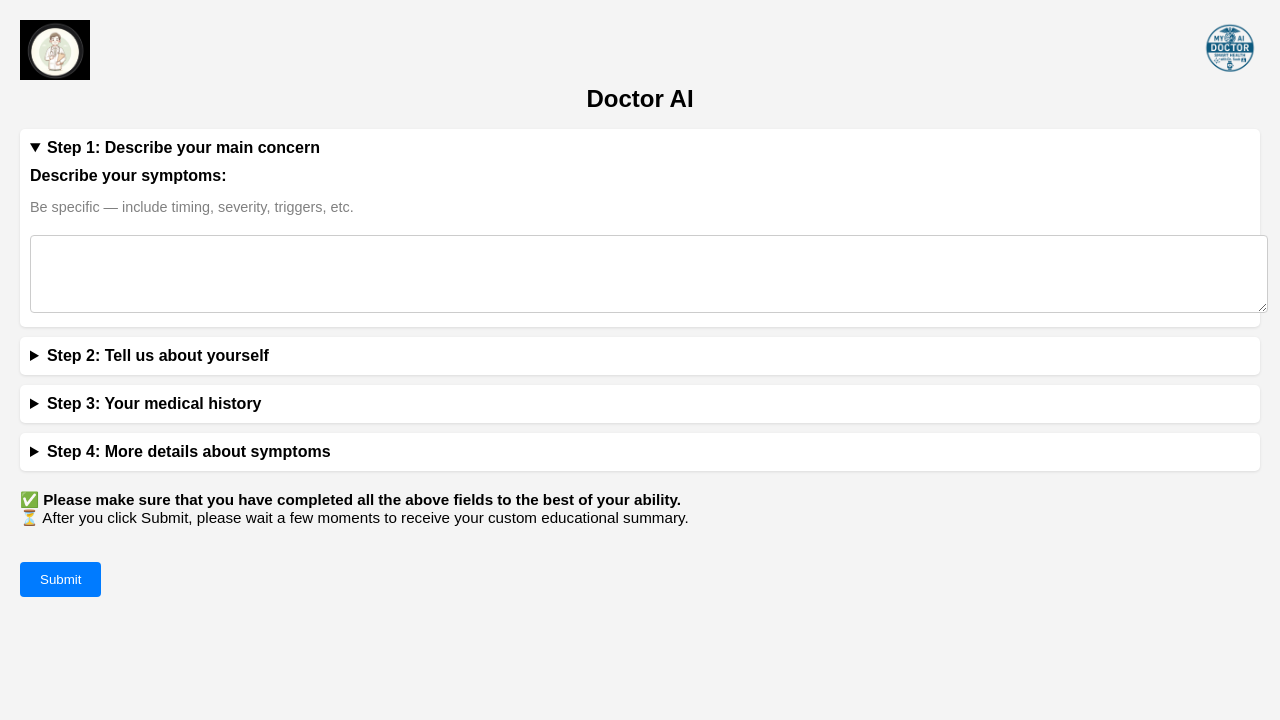
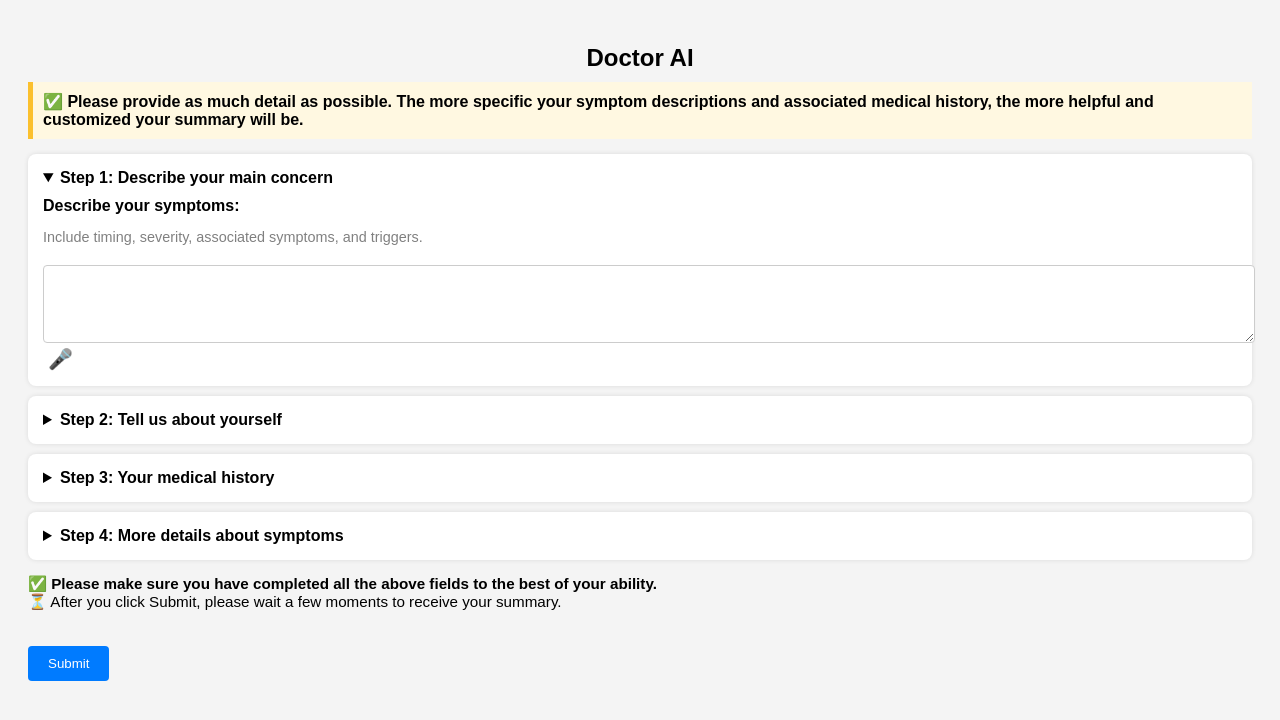
Before and after one commit to Asaabmd/doctor-ai, a Flask app: page / in a window 1280 px wide. Shown: the top 720 px of the page. Run offline with Flask 3, Linux system fonts and the light colour scheme.

Commit message:
Improved instructions, restored mic, delayed follow-up, and user guidance

```diff
--- a/templates/index.html
+++ b/templates/index.html
@@ -1,39 +1,29 @@
 <!DOCTYPE html>
 <html lang="en">
 <head>
-    <meta charset="UTF-8">
-    <meta name="viewport" content="width=device-width, initial-scale=1.0">
+  <meta charset="UTF-8" />
+  <meta name="viewport" content="width=device-width, initial-scale=1.0"/>
   <title>Doctor AI</title>
   <style>
     body {
       font-family: Arial, sans-serif;
       background-color: #f4f4f4;
-            margin: 0;
       padding: 20px;
-        }
-        .header {
-            display: flex;
-            justify-content: space-between;
-            align-items: center;
-        }
-        .header img {
-            height: 60px;
     }
     h1 {
       text-align: center;
-            margin-top: 5px;
       font-size: 24px;
+      margin-bottom: 10px;
     }
     details {
       background-color: white;
-            margin: 10px 0;
-            border-radius: 5px;
-            box-shadow: 0 1px 3px rgba(0,0,0,0.1);
-            padding: 10px;
+      border-radius: 8px;
+      padding: 15px;
+      margin-bottom: 10px;
+      box-shadow: 0 0 5px rgba(0,0,0,0.1);
     }
     summary {
       font-weight: bold;
-            font-size: 16px;
       cursor: pointer;
     }
     label {
@@ -50,6 +40,11 @@
       border-radius: 4px;
       border: 1px solid #ccc;
     }
+    .mic-button {
+      font-size: 20px;
+      cursor: pointer;
+      margin-left: 5px;
+    }
     button {
       margin-top: 20px;
       padding: 10px 20px;
@@ -62,126 +57,139 @@
     button:hover {
       background-color: #0056b3;
     }
-        .response {
-            margin-top: 20px;
-            background-color: #e9f5ff;
-            padding: 15px;
-            border-left: 4px solid #007bff;
-            white-space: pre-line;
+    .modal {
+      display: none;
+      position: fixed;
+      top: 0; left: 0;
+      width: 100%; height: 100%;
+      background-color: rgba(0, 0, 0, 0.6);
+      justify-content: center;
+      align-items: center;
     }
-        .mic {
-            font-size: 20px;
+    .modal-content {
+      background: white;
+      padding: 20px;
+      border-radius: 10px;
+      max-width: 600px;
+      max-height: 80%;
+      overflow-y: auto;
+    }
+    .close {
+      float: right;
+      font-size: 1.5rem;
       cursor: pointer;
-            margin-left: 5px;
+    }
+    .guidance {
+      background: #fff8e1;
+      padding: 10px;
+      margin-bottom: 15px;
+      border-left: 5px solid #fbc02d;
+      font-size: 1em;
+      font-weight: bold;
     }
   </style>
 </head>
 <body>
-    <div class="header">
-        <img src="{{ url_for('static', filename='doctor.jpeg') }}" alt="Doctor Image">
-        <img src="{{ url_for('static', filename='logo.png') }}" alt="Logo">
+  <h1>Doctor AI</h1>
+
+  <div class="guidance">
+    ✅ Please provide as much detail as possible. The more specific your symptom descriptions and associated medical history, the more helpful and customized your summary will be.
   </div>
-
-    <h1>Doctor AI</h1>
 
   <form method="POST">
     <details open>
       <summary>Step 1: Describe your main concern</summary>
       <label for="symptoms">Describe your symptoms:</label>
-            <p style="font-size: 0.9em; color: gray;">Be specific — include timing, severity, triggers, etc.</p>
-            <textarea name="symptoms" rows="4" required></textarea>
+      <p style="font-size: 0.9em; color: gray;">Include timing, severity, associated symptoms, and triggers.</p>
+      <textarea name="symptoms" id="symptoms" rows="4" required></textarea>
+      <span class="mic-button" onclick="startRecognition('symptoms')">🎤</span>
     </details>
 
     <details>
       <summary>Step 2: Tell us about yourself</summary>
-            <label>Age Range:</label>
-            <input type="text" name="age_range" placeholder="e.g., 30–40">
-            <span class="mic" onclick="startRecognition('age')">🎤</span>
+      <label for="age_range">Age Range:</label>
+      <input type="text" name="age_range" id="age_range" placeholder="e.g., 30–40">
+      <span class="mic-button" onclick="startRecognition('age_range')">🎤</span>
 
-            <label>Sex:</label>
-            <input type="text" name="sex" placeholder="e.g., Male, Female">
-            <span class="mic" onclick="startRecognition('sex')">🎤</span>
+      <label for="sex">Sex:</label>
+      <input type="text" name="sex" id="sex" placeholder="e.g., Male/Female">
+      <span class="mic-button" onclick="startRecognition('sex')">🎤</span>
     </details>
 
     <details>
       <summary>Step 3: Your medical history</summary>
-            <label>Existing Conditions (What are your current medical problems?):</label>
-            <input type="text" name="existing_conditions">
-            <span class="mic" onclick="startRecognition('existing_conditions')">🎤</span>
+      <label for="existing_conditions">Existing Conditions (what are your current medical problems?):</label>
+      <input type="text" name="existing_conditions" id="existing_conditions">
+      <span class="mic-button" onclick="startRecognition('existing_conditions')">🎤</span>
 
-            <label>Allergies:</label>
-            <input type="text" name="allergies">
-            <span class="mic" onclick="startRecognition('allergies')">🎤</span>
+      <label for="allergies">Allergies:</label>
+      <input type="text" name="allergies" id="allergies">
+      <span class="mic-button" onclick="startRecognition('allergies')">🎤</span>
 
-            <label>Medications:</label>
-            <input type="text" name="medications">
-            <span class="mic" onclick="startRecognition('medications')">🎤</span>
+      <label for="medications">Medications (currently taking):</label>
+      <input type="text" name="medications" id="medications">
+      <span class="mic-button" onclick="startRecognition('medications')">🎤</span>
     </details>
 
     <details>
       <summary>Step 4: More details about symptoms</summary>
-            <label>Onset (When did symptoms start?):</label>
-            <input type="text" name="onset">
-            <span class="mic" onclick="startRecognition('onset')">🎤</span>
+      <label for="onset">Onset (When did symptoms start?):</label>
+      <input type="text" name="onset" id="onset">
+      <span class="mic-button" onclick="startRecognition('onset')">🎤</span>
 
-            <label>What makes it better?</label>
-            <input type="text" name="better">
-            <span class="mic" onclick="startRecognition('better')">🎤</span>
+      <label for="better">What makes it better?</label>
+      <input type="text" name="better" id="better">
+      <span class="mic-button" onclick="startRecognition('better')">🎤</span>
 
-            <label>What makes it worse?</label>
-            <input type="text" name="worse">
-            <span class="mic" onclick="startRecognition('worse')">🎤</span>
+      <label for="worse">What makes it worse?</label>
+      <input type="text" name="worse" id="worse">
+      <span class="mic-button" onclick="startRecognition('worse')">🎤</span>
 
-            <label>Severity (1–10 where 10 is most severe):</label>
-            <input type="number" name="severity" min="1" max="10">
-            <span class="mic" onclick="startRecognition('severity')">🎤</span>
+      <label for="severity">Severity (1–10):</label>
+      <input type="number" name="severity" id="severity" min="1" max="10">
+      <span class="mic-button" onclick="startRecognition('severity')">🎤</span>
 
-            <label>Treatments tried (What treatments have you tried?):</label>
-            <input type="text" name="treatments">
-            <span class="mic" onclick="startRecognition('treatments')">🎤</span>
+      <label for="treatments">Treatments tried (e.g., Tylenol, rest):</label>
+      <input type="text" name="treatments" id="treatments">
+      <span class="mic-button" onclick="startRecognition('treatments')">🎤</span>
     </details>
 
-        <p style="margin-top:20px; font-size: 0.95em;">
-            ✅ <strong>Please make sure that you have completed all the above fields to the best of your ability.</strong><br>
-            ⏳ After you click Submit, please wait a few moments to receive your custom educational summary.
+    <p style="margin-top:15px; font-size: 0.95em;">
+      ✅ <strong>Please make sure you have completed all the above fields to the best of your ability.</strong><br>
+      ⏳ After you click Submit, please wait a few moments to receive your summary.
     </p>
 
     <button type="submit">Submit</button>
   </form>
 
   {% if response %}
-    <div class="response">
+  <div class="modal" style="display:flex;">
+    <div class="modal-content">
+      <span class="close" onclick="this.parentElement.parentElement.style.display='none';">&times;</span>
       <h3>Doctor AI Summary:</h3>
       <p>{{ response|safe }}</p>
 
-        <form action="/followup" method="post" style="margin-top:20px;">
+      <form method="POST" action="/followup" style="margin-top: 20px;">
         <label for="followup">Have a follow-up question?</label>
-            <textarea name="followup" rows="3" placeholder="Type your follow-up question here..."></textarea>
+        <textarea name="followup" rows="3" placeholder="Ask for clarification or more info..."></textarea>
         <button type="submit">Submit Follow-up Question</button>
       </form>
+    </div>
   </div>
   {% endif %}
 
   <script>
-        function startRecognition(fieldName) {
+    function startRecognition(fieldId) {
+      const field = document.getElementById(fieldId);
       const recognition = new (window.SpeechRecognition || window.webkitSpeechRecognition)();
       recognition.lang = 'en-US';
-            recognition.interimResults = false;
-            recognition.maxAlternatives = 1;
-
       recognition.start();
 
       recognition.onresult = function(event) {
-                const transcript = event.results[0][0].transcript;
-                const fields = document.getElementsByName(fieldName);
-                if (fields.length) {
-                    const field = fields[0];
-                    field.value += (field.value ? ' ' : '') + transcript;
-                }
+        field.value += (field.value ? ' ' : '') + event.results[0][0].transcript;
       };
-
       recognition.onerror = function(event) {
-                alert('Speech recognition error: ' + event.error);
+        alert("Speech recognition error: " + event.error);
       };
     }
   </script>
```
Lines whose indentation alone changed are shown as unchanged.
